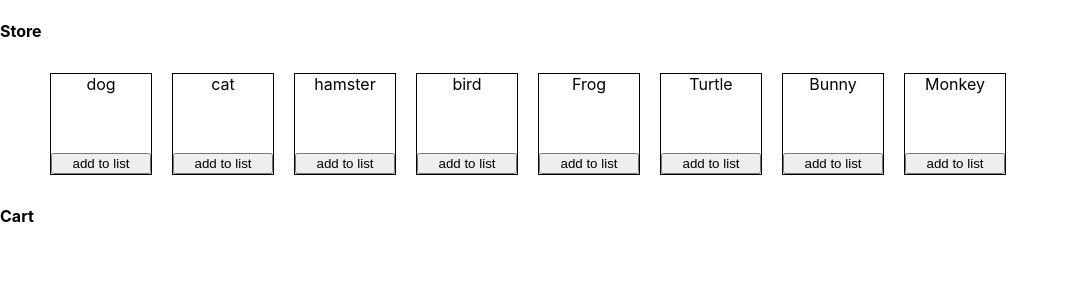
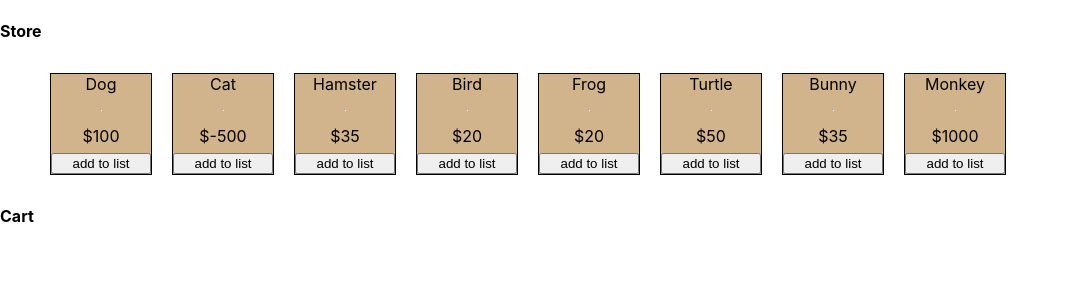
Before and after one commit to pdonohoo/Cart, a React (Create React App) app: page / in a window 1280 px wide. Shown: the top 300 px of the page, without its empty margins (0-1069 px from the left). Built offline with nearby package versions, Linux system fonts and the light colour scheme; the HTML template or start-up script is replaced by a standard one.

Commit message:
finished with some styling and brouser saving

```diff
--- a/src/App.js
+++ b/src/App.js
@@ -4,19 +4,56 @@ import { Cart } from './Components/Cart.js'
 import { StoreList } from './Components/StoreList.js'
 
 
-const animals = ['dog', 'cat', 'hamster', 'bird', 'Frog', 'Turtle', 'Bunny', 'Monkey']
+const animals = [
+  {
+    animal: 'Dog',
+    price: '$100',
+  },
+  {
+    animal: 'Cat',
+    price: '$-500'
+  },
+  {
+    animal: 'Hamster',
+    price: '$35'
+  },
+  {
+    animal: 'Bird',
+    price: '$20'
+  },
+  {
+    animal: 'Frog',
+    price: '$20'
+  },
+  {
+    animal: 'Turtle',
+    price: '$50'
+  },
+  {
+    animal: 'Bunny',
+    price: '$35'
+  },
+  {
+    animal: 'Monkey',
+    price: '$1000'
+  }
+]
+
+
 
 class App extends Component {
 
   state = {
-    cart: []
+    cart: [],
+    quantity: '0',
   }
 
   addToCart = (animal) => () => {
     localStorage.setItem('cart', JSON.stringify(cart));
     const cart = [...this.state.cart, animal];
     this.setState({
-      cart
+      cart: cart,
+      // quantity: (this.state.quantity += '1')
     })
   }
 
@@ -43,7 +80,7 @@ class App extends Component {
          <StoreList animals={animals} addToCart={this.addToCart} />
         </div>
         <div >
-          <Cart cartItems={this.state.cart} removeFromCart={this.removeFromCart} />
+          <Cart quantity={this.state.quantity} cartItems={this.state.cart} removeFromCart={this.removeFromCart} />
         </div>
 
       </div>
--- a/src/Components/Cart.js
+++ b/src/Components/Cart.js
@@ -1,6 +1,6 @@
 import React from 'react'
 
-export const Cart = ({cartItems, removeFromCart}) => (
+export const Cart = ({cartItems, removeFromCart, quantity}) => (
     <div >
         <h4>Cart</h4>
     <ul style={{
@@ -10,14 +10,12 @@ export const Cart = ({cartItems, removeFromCart}) => (
 
     }}>
     {cartItems.map((cartItem, index) =>
-        <li style={{border:'solid black 1px',
+        <li style={{
         width:'100px',
         height:'100px',
         margin: '10px',
         display:'flex',
         flexDirection:'column',
-        justifyContent:'space-between',
-        textAlign:'center',
       listStyle:'none'}} onClick={removeFromCart(index)}>
             {cartItem}
         </li>
--- a/src/Components/StoreList.js
+++ b/src/Components/StoreList.js
@@ -8,7 +8,7 @@ export const StoreList = ({ animals, addToCart }) => (
             justifyContent: 'flex-start',
             flexWrap: 'wrap',
         }}>
-            {animals.map((animal) => (
+            {animals.map(({animal, price, img}) => (
                 <li style={{
                     border: 'solid black 1px',
                     justifyContent: 'flex-start',
@@ -20,10 +20,11 @@ export const StoreList = ({ animals, addToCart }) => (
                     justifyContent: 'space-between',
                     margin: '10px',
                     textAlign:'center',
+                    backgroundColor: 'tan'
                 }}
                 >
-                    {animal}
-                    <button onClick={addToCart(animal)} >add to list</button>
+                    {[animal, img]} <br /> <hr /> {price}
+                    <button onClick={addToCart(animal, price)} >add to list</button>
                 </li>
             ))}
         </ul>
```
